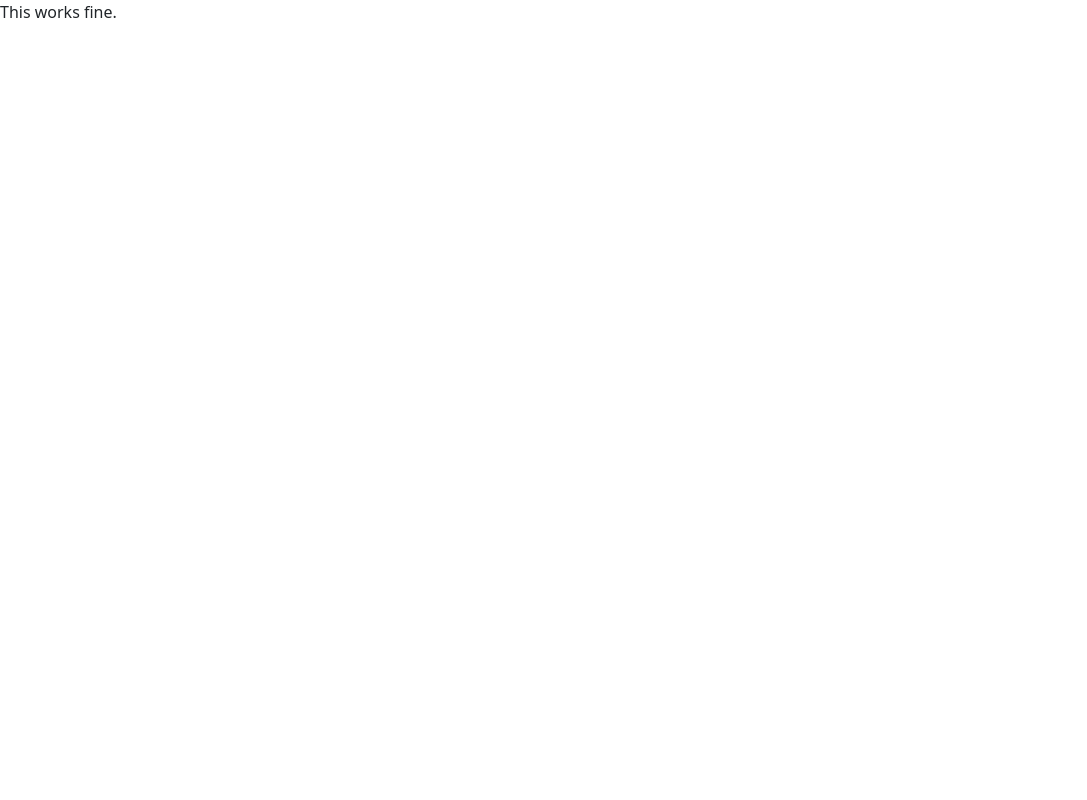
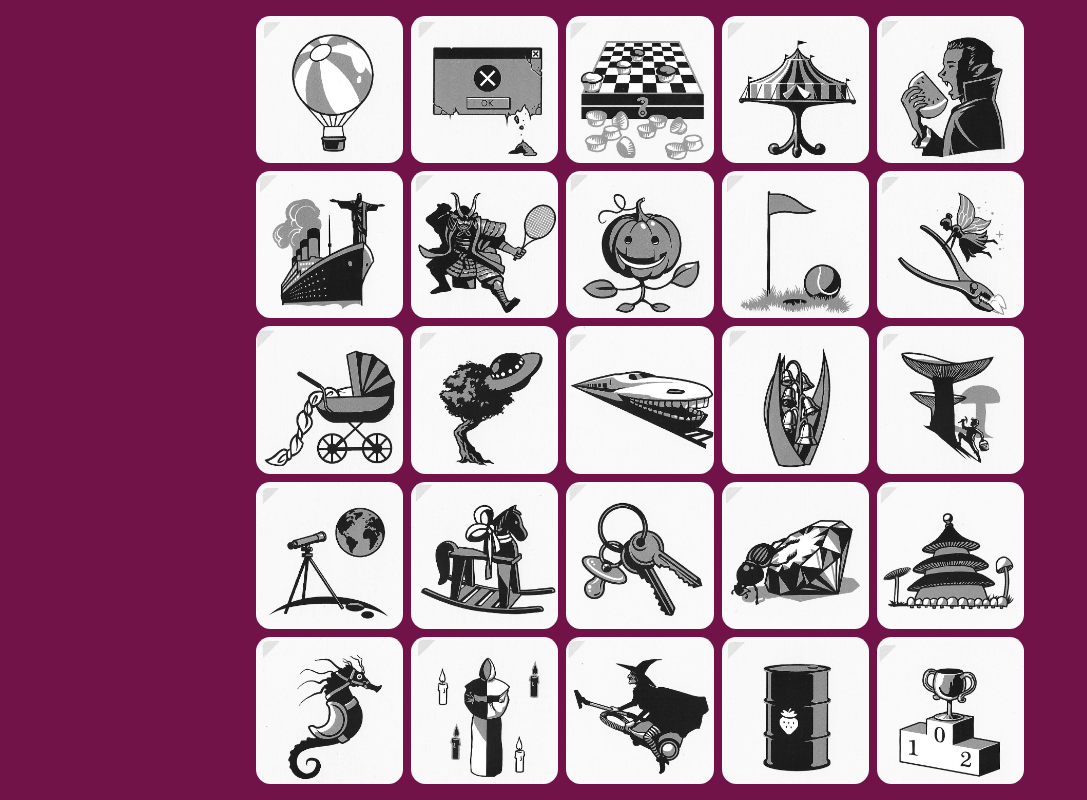
Before and after one commit to Redd-15/Codenames-Pictures, an Angular app in the folder codenames/: page /game in a window 1280 px wide. Before the commit this address led to /. Shown: the whole page, without its empty margins (0-1087 px from the left). Built offline with nearby package versions, Linux system fonts and the light colour scheme.

Commit message:
Card visualization and flipping

```diff
--- /dev/null
+++ b/codenames/model/card.ts
@@ -0,0 +1,35 @@
+import { AGENT_CARD_NO, CardColour, MAX_CARD_NO } from "."
+
+/** Card type */
+export class Card {
+  id: number
+  colour: CardColour
+  isSecret: boolean
+  cardPath : string
+  agentCardPath ?: string
+
+  constructor(id: number, colour: CardColour = CardColour.Grey) {
+    if (id >= 0 && id <= MAX_CARD_NO){
+      this.id = id
+      this.colour = colour
+      let no = colour == CardColour.Unknown ? null : Math.floor( Math.random() * AGENT_CARD_NO[colour] +1 )
+      this.cardPath = `/cards/card-${this.id}.jpg`
+      this.agentCardPath = `/agents/${this.colour}-${no}.jpg`
+      this.isSecret = true
+    }
+    else throw new Error(`Card ID must be between 0 and ${MAX_CARD_NO}`)
+  }
+
+  public getFilePath() {
+      return this.cardPath
+  }
+
+  public getBackFilePath() {
+    if(this.colour==CardColour.Unknown) return `/agents/grey-1.jpg`
+    return this.agentCardPath
+}
+
+  public revealCard() {
+    this.isSecret = false
+  }
+}
--- a/codenames/model/index.ts
+++ b/codenames/model/index.ts
@@ -1,3 +1,6 @@
+/** Constant for the number of picture cards */
+export const MAX_CARD_NO = 279
+
 /** Enum for message types FROM SERVER */
 export enum ServerMessageType {
   TestMessage = 'serverTest'
@@ -7,3 +10,19 @@ export enum ServerMessageType {
 export enum ClientMessageType {
   TestMessage = 'clientTest'
 }
+
+/** Enum for the hidden card colours */
+export enum CardColour {
+  Red = 'red',
+  Blue = 'blue',
+  Grey = 'grey',
+  Black = 'black',
+  Unknown = 'unknown'
+}
+
+export const AGENT_CARD_NO = {
+  'red': 2,
+  'blue': 2,
+  'grey': 2,
+  'black': 1
+}
--- a/codenames/src/app/app.component.html
+++ b/codenames/src/app/app.component.html
@@ -1,2 +1 @@
-<div>This works fine.</div>
-<router-outlet />
+<router-outlet class="inserted-component" />
--- a/codenames/src/app/app.routes.ts
+++ b/codenames/src/app/app.routes.ts
@@ -1,9 +1,14 @@
 import { Routes } from '@angular/router';
 import { TestComponent } from './test/test.component';
+import { GameComponent } from './game/game.component';
 
 export const routes: Routes = [
   {
     path: 'test',
     component: TestComponent,
   },
+  {
+    path: 'game',
+    component: GameComponent,
+  },
 ];
--- /dev/null
+++ b/codenames/src/app/card/card.component.css
@@ -0,0 +1,51 @@
+.image-container {
+  width: 100%;
+  aspect-ratio: 1 / 1;
+  perspective: 1000px;
+  cursor: pointer;
+}
+
+.image-flip {
+  position: relative;
+  width: 100%;
+  aspect-ratio: 1;
+
+  transform-style: preserve-3d;
+  transition: transform 1s cubic-bezier(0, 0, 0.58, 1);
+}
+
+.image-flip img {
+  /* Clip borders */
+  width: calc(100% + 5px);
+  aspect-ratio: 1;
+  object-fit: cover;
+  clip-path: view-box;
+}
+
+.image-flip .back, .image-flip .front {
+  position: absolute;
+  width: 100%;
+  height: 100%;
+  backface-visibility: hidden;
+  -webkit-backface-visibility: hidden;
+
+  display: flex;
+  justify-content: center;
+  align-items: center;
+  border-radius: 0.9rem;
+  -webkit-border-radius: 0.9rem;
+  -moz-border-radius: 0.9rem;
+  overflow: hidden;
+}
+
+.image-flip .front {
+  filter: grayscale(100%);
+}
+
+.image-flip .back {
+  transform: rotateY(180deg);
+}
+
+.image-container.flipped .image-flip {
+  transform: rotateY(180deg);
+}
--- /dev/null
+++ b/codenames/src/app/card/card.component.html
@@ -0,0 +1,13 @@
+<!--<div class="image-container">
+  <img [src]="card.getFilePath()" alt="Card Image" [class]="card.isSecret ? 'bw' : '' " />
+</div>-->
+<div class="image-container" (click)="flipImage()" [class]="isFlipped ? 'flipped' : ''">
+  <div class="image-flip">
+    <div class="front">
+      <img [src]="card.getFilePath()" alt="Front Image" />
+    </div>
+    <div class="back">
+      <img [src]="card.getBackFilePath()" alt="Back Image" />
+    </div>
+  </div>
+</div>
--- /dev/null
+++ b/codenames/src/app/card/card.component.ts
@@ -0,0 +1,28 @@
+import { Component, Input } from '@angular/core';
+import { Card } from '../../../model/card';
+import { CardColour } from '../../../model';
+import { CommonModule } from '@angular/common';
+
+@Component({
+  selector: 'app-card',
+  standalone: true,
+  imports: [CommonModule],
+  templateUrl: './card.component.html',
+  styleUrl: './card.component.css'
+})
+export class CardComponent {
+  @Input({ required: true })
+  card !: Card;
+  @Input({ required: true })
+  index !: number;
+
+  isFlipped: boolean = false;
+
+  ngOnInit() {
+    this.isFlipped = !this.card.isSecret;
+  }
+
+  flipImage() {
+    this.isFlipped = true;
+  }
+}
--- /dev/null
+++ b/codenames/src/app/game/game.component.css
@@ -0,0 +1,24 @@
+.page-container {
+  height: 100vh;
+  display: flex;
+  flex-direction: column;
+  align-items: center;
+  justify-content: center;
+}
+
+.card-area {
+  background-color: var(--plum);
+  height: 100%;
+  aspect-ratio: 1;
+  margin: 1rem;
+  display: grid;
+  grid-template-columns: repeat(5, 1fr);
+  gap: 0.5rem;
+}
+
+.card-container {
+  display: flex;
+  justify-content: center;
+  align-items: center;
+  background-color: transparent;
+}
--- /dev/null
+++ b/codenames/src/app/game/game.component.html
@@ -0,0 +1,7 @@
+<div class="page-container">
+  <div class="card-area">
+    <div *ngFor="let card of cards; let i = index" class="card-container">
+      <app-card [card]="card" [index]="i" class="inserted-component"></app-card>
+    </div>
+  </div>
+</div>
--- /dev/null
+++ b/codenames/src/app/game/game.component.ts
@@ -0,0 +1,47 @@
+import { Component } from '@angular/core';
+import { CardComponent } from '../card/card.component';
+import { Card } from '../../../model/card';
+import { CommonModule } from '@angular/common';
+import { CardColour, MAX_CARD_NO } from '../../../model';
+
+@Component({
+  selector: 'app-game',
+  standalone: true,
+  imports: [CommonModule, CardComponent],
+  templateUrl: './game.component.html',
+  styleUrl: './game.component.css'
+})
+export class GameComponent {
+  cards: Card[] = this.generateRandomDeck();
+
+  private generateRandomDeck(): Card[] {
+    //Array with all ids
+    const ids = Array.from({ length: MAX_CARD_NO + 1 }, (_, i) => i);
+    //Shuffle
+    this.shuffle(ids);
+
+    const cardDistribution = [
+      { colour: CardColour.Red, count: 9 },
+      { colour: CardColour.Blue, count: 8 },
+      { colour: CardColour.Black, count: 1 },
+      { colour: CardColour.Grey, count: 7 }
+    ];
+
+    let index = 0;
+    const cards: Card[] = [];
+    //Add a colour coloured card count times for all in cardDistribution
+    for (const { colour, count } of cardDistribution) {
+      for (let i = 0; i < count; i++) {
+        cards.push(new Card(ids[index], colour));
+        index++;
+      }
+    }
+    //Shuffle again
+    this.shuffle(cards);
+    return cards;
+  }
+
+  private shuffle(array: any[]) {
+    array.sort(() => Math.random() - 0.5);
+  };
+}
--- a/codenames/src/index.html
+++ b/codenames/src/index.html
@@ -2,7 +2,7 @@
 <html lang="en">
 <head>
   <meta charset="utf-8">
-  <title>Codenames</title>
+  <title>Codenames Pictures</title>
   <base href="/">
   <meta name="viewport" content="width=device-width, initial-scale=1">
   <link rel="icon" type="image/x-icon" href="favicon.ico">
--- a/codenames/src/styles.css
+++ b/codenames/src/styles.css
@@ -1 +1,28 @@
-/* You can add global styles to this file, and also import other style files */
+html, body {
+  height: 100%;
+  margin: 0;
+  font-size: 1.17vw;
+  font-size: clamp(16px, 1.17vw, 20px);
+  min-height: 100%;
+  height: fit-content;
+  box-sizing: border-box;
+  background-color: var(--plum);
+
+  --beige: #D48F89;
+  --plum: #711249;
+  --red: #B63047;
+  --mauve: #AD2952;
+  --brown: #3E281F;
+  --black: #0D0114;
+  --white: #FFFAF7;
+  --vibrant-orange: #F38726;
+  --muted-orange: #D96742;
+  --yellow: #FDB513;
+  * {
+    background-color: transparent;
+  }
+}
+
+.inserted-component {
+  display: contents;
+}
```
Also changed, not shown: 2 other files (tests, documents, lock files or other folders).
